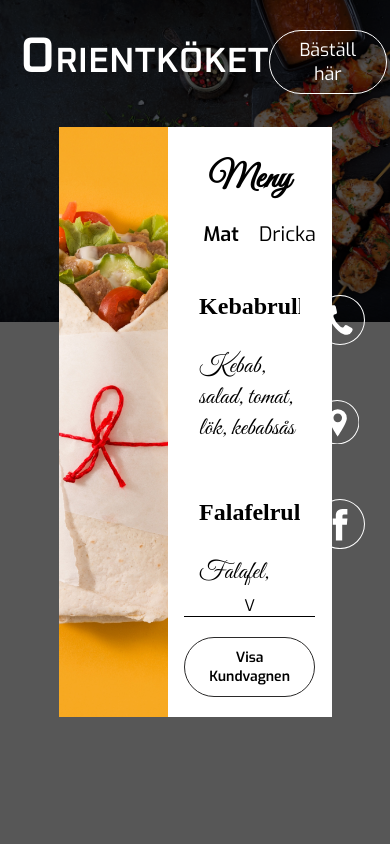
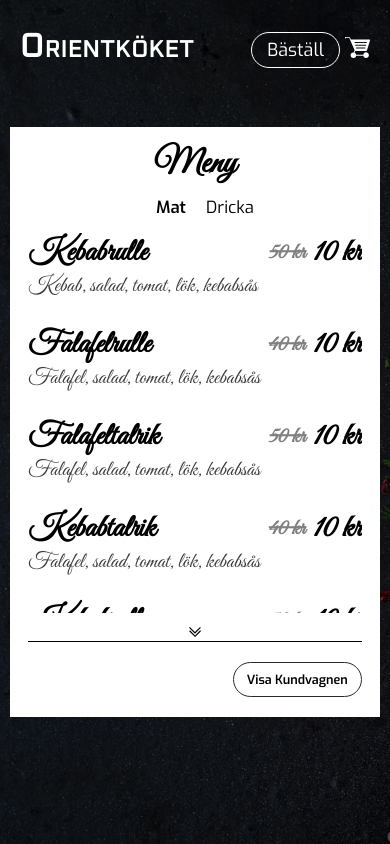
Before and after one commit to TaQuangVo/orientk, a React (Create React App) app: page /meny/orient in a window 390 px wide. Built offline with nearby package versions, Linux system fonts and the light colour scheme.

Commit message:
mobileUi done

```diff
--- a/src/Pages/Home.js
+++ b/src/Pages/Home.js
@@ -50,6 +50,8 @@ export default function Home() {
 
     useEffect(() => {
         window.onmousemove = (e) =>{
+            if(window.innerWidth > 600)
+           {
             const X = e.clientX;
             const Y = e.clientY;
             const Xoffset = X - window.innerWidth / 2;
@@ -58,9 +60,25 @@ export default function Home() {
             const YoffsetPercent = Yoffset / (window.innerHeight/2);
 
             background.current.style.transform = `scale(1.2) translate(${-50*XoffsetPercent}px , ${-50*YoffsetPercent}px)`;
+           }
+        }
+
+        const handleBackgroundImgSize = () => {
+            if(window.innerWidth/window.innerHeight < 1.2){
+                background.current.style.width="auto";
+                background.current.style.height="120vh";
+            }else if(window.innerWidth/window.innerHeight > 1.2){
+                background.current.style.width="120vw";
+                background.current.style.height="auto";
+            }
+        }
+        handleBackgroundImgSize();
+        window.addEventListener("resize", handleBackgroundImgSize)
+        return() => {
+            window.removeEventListener("resize", handleBackgroundImgSize);
+        }
 
 
-        }
     }, [])
 
 
--- a/src/Pages/Meny.js
+++ b/src/Pages/Meny.js
@@ -46,6 +46,8 @@ export default function Meny() {
 
     useEffect(() => {
         window.onmousemove = (e) =>{
+            if(window.innerWidth > 600)
+            {
                 const X = e.clientX;
                 const Y = e.clientY;
                 const Xoffset = X - window.innerWidth / 2;
@@ -54,8 +56,22 @@ export default function Meny() {
                 const YoffsetPercent = Yoffset / (window.innerHeight/2);
 
                 background.current.style.transform = `scale(1.2) translate(${-50*XoffsetPercent}px , ${-50*YoffsetPercent}px)`;
+            }
+        }
 
-
+        const handleBackgroundImgSize = () => {
+            if(window.innerWidth/window.innerHeight < 1.2){
+                background.current.style.width="auto";
+                background.current.style.height="120vh";
+            }else if(window.innerWidth/window.innerHeight > 1.2){
+                background.current.style.width="120vw";
+                background.current.style.height="auto";
+            }
+        }
+        handleBackgroundImgSize();
+        window.addEventListener("resize", handleBackgroundImgSize)
+        return() => {
+            window.removeEventListener("resize", handleBackgroundImgSize);
         }
     }, [])
 
@@ -104,7 +120,12 @@ export default function Meny() {
                                 </div>
                             </div>
                             <div className="meny__divider">
-                                <div className="divider__downarrow">V</div>
+                                <div className="divider__downarrow">
+                                    <svg xmlns="http://www.w3.org/2000/svg" viewBox="0 0 119.46 100.14">
+                                        <polygon points="111.23 32.9 60.44 83.69 9.66 32.9 1.43 41.13 60.44 100.14 119.46 41.13 111.23 32.9"/>
+                                        <polygon points="109.8 0 59.01 50.79 8.23 0 0 8.23 59.01 67.24 118.03 8.23 109.8 0"/>
+                                    </svg>
+                                </div>
                                 <div className="divider__line"></div>
                             </div>
                             <div  className="meny__kundvagn">
--- a/src/components/MenyItem.js
+++ b/src/components/MenyItem.js
@@ -110,13 +110,20 @@ export default function MenyItem({item, isfood}) {
                             <div className="menyitem__setantal">
                                 <p>Antal: </p>
                                 <div className="antal__form">
-                                    <div onClick={()=>{changeAntal("-")}}><a>-</a></div>
+                                    <div onClick={()=>{changeAntal("-")}}><p><a>-</a></p></div>
                                     <div>{antal}</div>
-                                    <div onClick={()=>{changeAntal("+")}} className="plus" ><a>+</a></div>
+                                    <div onClick={()=>{changeAntal("+")}} className="plus" ><p><a>+</a></p></div>
                                 </div>
                             </div>
                             <div className="total">
-                                <p>{item.price * antal + " kr"}</p>
+                                {
+                                    item.rabatt ? (
+                                        <p>{item.price * antal + " kr"}</p>
+
+                                    ) : (
+                                        <p>{item.rabattPrice * antal + " kr"}</p>
+                                    )
+                                }
                             </div>
                         </div>
 
@@ -124,18 +131,18 @@ export default function MenyItem({item, isfood}) {
                                 <div className="menyitem__tilläg">
                                 {isfood && (
                                     <div className="onskemal">
-                                        <p>Har du ett önske mål, </p>
-                                        <a onClick={()=>{handleOpen(form, formWraper)}}>Säg oss!</a>
+                                        <p></p>
+                                        <p onClick={()=>{handleOpen(form, formWraper)}}><a>Önskemål?</a></p>
                                     </div>
                                 )}
                                     <div onClick={add} className="menyitem__Addtocard">
-                                        <a>Lägg till i kundvagnen</a>
+                                        <p><a>Lägg till</a></p>
                                     </div>
                                 </div>
                                 {isfood && (
                                     <div className="wraper__area" ref={formWraper}>
                                         <div ref={form} className="menyitem__form">
-                                            <textarea onChange={updateSpecial} />
+                                            <textarea className="textarea" onChange={updateSpecial} />
                                         </div>
                                     </div>
                                 )}
--- a/src/components/Navbar.js
+++ b/src/components/Navbar.js
@@ -54,7 +54,7 @@ export default function Navbar() {
                 </Link>
                 <div className="navbar__leftIcons">
                     <button onClick={()=>{handleOverlayOpen(popup)}} className="navbar__oder">
-                        Bäställ här
+                        Bäställ
                     </button>
                     <div onClick={handleOpenCart} className="navbar__cart">
                         <svg onClick={handleOpenCart} xmlns="http://www.w3.org/2000/svg" viewBox="0 0 84.85 71.42" style={{fill:"white"}}>
--- a/src/index.css
+++ b/src/index.css
@@ -6,6 +6,12 @@
 :root {
   --font-one: "Great Vibes", cursive;
   --font-two: "Exo", sans-serif;
+  --font-size-homeSek: 110px;
+  --font-size-L:35px;
+  --font-size-M:24px;
+  --font-size-S:18px;
+  --logo-size: 50px;
+  --nav-height: 100px;
 }
 /* Hide scrollbar for Chrome, Safari and Opera */
 *::-webkit-scrollbar {
--- a/src/style/cart.css
+++ b/src/style/cart.css
@@ -2,6 +2,7 @@
     position:fixed;
     height: 100vh;
     width: 600px;
+    max-width: 100vw;
     z-index: 199;
     background-color: white;
     display:flex;
@@ -37,7 +38,7 @@ width: 100%;
 }
 .header__body p {
     font-family: var(--font-two);
-    font-size: 20px;
+    font-size: var(--font-size-M);
 }
 .cart__closeBtn{
     cursor: pointer;
@@ -60,7 +61,7 @@ width: 100%;
 }
 .cart__footer p{
     font-family: var(--font-two);
-    font-size: 16px;
+    font-size: var(--font-size-S);
 }
 .cart__footer > p {
     text-decoration: underline;
@@ -73,7 +74,7 @@ width: 100%;
     border: 1px solid black;
     border-radius: 100px;
     font-family: var(--font-two);
-    font-size: 16px;
+    font-size: var(--font-size-S);
 }
 
 .cart__overlay--close{
@@ -84,3 +85,14 @@ width: 100%;
     transform:translateX(100%);
 
 }
+
+
+/*media query*/
+@media (max-width:500px) {
+    .cart__footer p{
+        font-size: calc(var(--font-size-S) * 0.8);
+    }
+    .cart__content{
+        width: 85%;
+    }
+}
--- a/src/style/cartIcon.css
+++ b/src/style/cartIcon.css
@@ -8,14 +8,15 @@
 }
 .cart__title h3{
     font-family: var(--font-one);
-    font-size: 40px;
+    font-size: var(--font-size-L)
 }
 .cartItem__ingrediens{
     margin-left: 20px;
 }
 .cartItem__ingrediens p{
     font-family: var(--font-two);
-    font-size: 12x;
+    font-size: var(--font-size-S);
+    color: rgb(70, 70, 70);
 }
 .cartItem__antal{
     display: flex;
@@ -27,7 +28,8 @@
 }
 .cartItem__antal p{
     font-family: var(--font-two);
-    font-size: 16px;
+    font-size: var(--font-size-S);
+    color: rgb(70, 70, 70);
     -webkit-touch-callout: none; /* iOS Safari */
     -webkit-user-select: none; /* Safari */
     -khtml-user-select: none; /* Konqueror HTML */
@@ -53,5 +55,13 @@
 }
 .cartItem__specialneed p {
     font-family: var(--font-two);
-    font-size: 16px;
+    font-size: var(--font-size-S);
+    color: rgb(70, 70, 70);
 }
+
+/*media query*/
+@media (max-width:500px) {
+    .cartItem p{
+        font-size: calc(var(--font-size-S) * 0.8);
+    }
+}
--- a/src/style/home.css
+++ b/src/style/home.css
@@ -18,7 +18,6 @@
 }
 .home__background img {
   object-fit: cover;
-  width: 120vw;
   transform: scale(1.2);
 }
 .home__backgroundOverlay {
@@ -51,7 +50,7 @@
 }
 .section1__content p {
   font-family: var(--font-one);
-  font-size: 110px;
+  font-size: var(--font-size-homeSek);
   color: white;
   text-align: center;
 }
@@ -68,6 +67,7 @@
   position: absolute;
   bottom: 20px;
   left: 50%;
+  transform: translateX(-50%);
   display: flex;
   flex-direction: column;
   justify-content: center;
@@ -108,13 +108,14 @@
 }
 .section2__header p {
   font-family: var(--font-one);
-  font-size: 110px;
+  font-size: var(--font-size-homeSek);
   color: white;
   text-align: center;
   max-width: 85vw;
 }
 .home__section2 button {
   background-color: transparent;
+  font-family: var(--font-two);
   color: white;
   font-size: 18px;
   padding: 15px 0;
@@ -166,3 +167,57 @@
 .footer__copyright p {
   transform: translateX(-10%);
 }
+
+
+/*media query*/
+@media (max-width:1100px){
+:root{
+  --font-size-homeSek:80px;
+}
+}
+@media (max-width:700px){
+  :root{
+    --font-size-homeSek:60px;
+  }
+  .home__section2 button {
+    font-size: 16px;
+    padding: 10px 0;
+    width: 190px;
+  }
+}
+@media (max-width:500px){
+  :root{
+    --font-size-homeSek:50px;
+  }
+  .section2__btns{
+    flex-direction: column;
+    align-items: center;
+    justify-content: space-between;
+    margin-top: 30px;
+  }
+  .btn__willys{
+    margin: 30px 0;
+  }
+  .home__section2 button {
+    font-size: 15px;
+    padding: 10px 0 10px 0;
+    width: 180px;
+  }
+  .footer__info {
+    flex-direction: column;
+  }
+  .footer__info > div{
+    margin-top: 20px;
+  }
+  .footer__copyright p{
+    transform: translateX(0);
+  }
+  }
+  @media (max-width:500px){
+    .footer svg{
+      width: 35px;
+    }
+    .footer p{
+      font-size: 13px;
+    }
+  }
--- a/src/style/meny.css
+++ b/src/style/meny.css
@@ -27,7 +27,8 @@
 }
 .meny__body {
   position: relative;
-  width: 70vw;
+  width: 950px;
+  max-width: 80vw;
   height: 70vh;
   background-color: white;
   display: flex;
@@ -47,7 +48,7 @@
 
 /*meny contents*/
 .meny__meny {
-  width: 60%;
+  flex-grow: 1;
   display: flex;
   justify-content: center;
 }
@@ -84,7 +85,7 @@
 }
 .meny__meny h3 {
   font-family: var(--font-one);
-  font-size: 35px;
+  font-size: var(--font-size-L);
   text-align: center;
   margin-top: 30px;
 }
@@ -95,7 +96,7 @@
 .nav__mat h6,
 .nav__dricka h6 {
   font-family: var(--font-two);
-  font-size: 20px;
+  font-size: calc(var(--font-size-M) * 0.9);
   font-weight: 300;
   margin: 20px 0 0 20px;
   cursor: pointer;
@@ -109,8 +110,8 @@
   align-items: center;
   margin: 10px 0;
 }
-.divider__downarrow {
-  font-family: var(--font-two);
+.divider__downarrow svg{
+  width: 12px;
 }
 .divider__line {
   height: 1px;
@@ -129,7 +130,61 @@
   border-radius: 99px;
   font-family: var(--font-two);
   font-weight: 600;
-  font-size: 14px;
+  font-size: calc(var(--font-size-S)*0.8);
   margin: 10px 0 20px 0;
   outline: none;
 }
+
+/*media query*/
+
+@media (max-width: 950px) {
+  .meny__img{
+    display:none
+  }
+}
+@media (max-width: 800px) {
+  .meny__wraper {
+    width: 90%;
+
+  }
+}
+
+@media (max-width: 550px) {
+  .meny__body {
+    max-width: 95vw;
+  }
+  .meny__list{
+    margin: 15px 0px;
+  }
+
+}
+@media (max-width: 450px) {
+  .menyitem__form .textarea{
+    width: 90%;
+  }
+  .meny__kundvagn button {
+    padding: 8px 13px;
+    font-size: calc(var(--font-size-S)*0.7);
+    margin: 0px 0 12  px 0;
+  }
+  .meny__nav h6{
+    font-size: calc(var(--font-size-M) * 0.7);
+    margin-top: 10px;
+  }
+  .meny__wraper h3{
+    margin-top: 15px;
+  }
+}
+@media (max-height: 770px) {
+  .meny{
+    flex-direction: column;
+    justify-content: flex-end;
+  }
+  .meny__body{
+    height: calc(100vh - var(--nav-height) - 10px);
+    transform: translateY(-10px);
+  }
+  :root{
+    --nav-height:80px
+  }
+}
--- a/src/style/menyitem.css
+++ b/src/style/menyitem.css
@@ -13,10 +13,15 @@
   display: flex;
   justify-content: space-between;
   align-items: center;
+
+}
+.menyItem__name{
+  font-family: var(--font-one);
+  font-size: var(--font-size-L);
 }
 .menyItem__afterprice, .menyItem__price{
   font-family: var(--font-one);
-  font-size: 35px;
+  font-size: var(--font-size-L);
 }
 .menyItem__header h2:nth-child(1) {
   cursor: pointer;
@@ -28,14 +33,16 @@
 
 }
 .menyItem__beforeprice{
-  font-size: 25px;
+  font-size: var(--font-size-L);
+  transform:scale(.7);
   color: gray;
   text-decoration: line-through;
   margin-right: 15px;
 }
 .menyItem__ingrediens p {
   font-family: var(--font-one);
-  font-size: 25px;
+  font-size: var(--font-size-M);
+  color: rgb(58, 58, 58);
   font-weight: 500;
 }
 .menyItem__oder {
@@ -43,6 +50,7 @@
   margin: 0 auto 0 auto;
   padding-top: 20px;
   overflow: hidden;
+  font-size: calc(var(--font-size-S)*0.9);
 }
 .menyitem__antal {
   display: flex;
@@ -77,18 +85,19 @@
 }
 .onskemal * {
   font-family: var(--font-two);
+  text-decoration: underline;
 }
 .onskemal {
   display: flex;
 }
 .onskemal a {
-  margin-left: 7px;
   text-decoration: underline;
 }
 .menyitem__Addtocard a {
   font-weight: 600;
   text-decoration: underline;
   font-family: var(--font-two);
+  cursor: pointer;
 }
 .menyitem__form {
   padding-top: 20px;
@@ -133,3 +142,18 @@ height: 0;
 overflow: hidden;
   transition: all 0.3s;
 }
+
+@media (max-width: 700px) {
+  .menyItem__header h2{
+    font-size: calc(var(--font-size-L) * 0.9);
+  }
+  .menyItem p{
+    font-size: calc(var(--font-size-S) * .75);
+  }
+  .menyItem__ingrediens p{
+    font-size: calc(var(--font-size-M) * .9);
+  }
+  .menyItem__beforeprice {
+    margin-right: 0px;
+  }
+}
--- a/src/style/navbar.css
+++ b/src/style/navbar.css
@@ -4,8 +4,9 @@
   justify-content: space-between;
   position: fixed;
   width: 100%;
-  padding: 30px 20px;
+  padding: 0px 20px;
   z-index: 99;
+  height: var(--nav-height);
 }
 .navbar__body {
   width: 1500px;
@@ -20,13 +21,13 @@
   cursor: pointer;
 }
 .logo__o {
-  font-size: 50px;
+  font-size: var(--logo-size);
   color: white;
   font-family: "Oxanium", cursive;
   transform: translateY(-6%);
 }
 .logo__rientkoket {
-  font-size: 35px;
+  font-size: calc(var(--logo-size) * 0.7);
   display: flex;
   align-items: center;
   color: white;
@@ -46,7 +47,7 @@
   background-color: transparent;
   font-family: var(--font-two);
   font-weight: 400;
-  font-size: 18px;
+  font-size: var(--font-size-S);
   padding: 7px 25px;
   color: white;
   transition: all 300ms;
@@ -94,6 +95,7 @@
 }
 .popbody{
   width: 600px;
+  max-width: 97vw;
   height: 300px;
   background-color: rgb(255, 145, 0);
   display: flex;
@@ -112,7 +114,7 @@
 .popHeader{
   font-family: var(--font-one);
   color:white;
-  font-size: 35px;
+  font-size: var(--font-size-L);
 }
 .popbody button {
   width: 190px;
@@ -121,7 +123,7 @@
   outline: none;
   border: solid 1px rgb(255, 255, 255);
   border-radius: 1000px;
-  font-size: 15px;
+  font-size: calc(var(--font-size-S) * 0.9);
   font-family: var(--font-two);
   color: white;
   transition:all 0.3s;
@@ -133,3 +135,32 @@
 .navbar__cart:hover svg{
   transform: scale(1.2);
 }
+
+
+
+/*media query*/
+
+@media (max-width:600px) {
+  :root{
+    --logo-size: 35px;
+  }
+  .navbar__oder {
+    margin-right: 20px;
+    font-size: var(--font-size-S);
+    padding: 5px 15px;
+  }
+  .navbar__cart {
+    width: 25px;
+  }
+  .popbody button {
+    width: 160px;
+    height: 40px;
+    font-size: calc(var(--font-size-S) * 0.7);
+
+  }
+}
+@media (max-width: 430px) {
+  .navbar__oder{
+    margin-right: 5px;
+  }
+}
--- a/src/style/sideIcons.css
+++ b/src/style/sideIcons.css
@@ -43,7 +43,17 @@
   font-family: var(--font-two);
   margin: 7px 0;
   color: white;
+  font-size:var(--font-size-S *0.9);
 }
 .sideIcon:hover svg{
   transform: scale(1.2);
 }
+
+
+/*media query*/
+
+@media (max-width:700px) {
+  .sideIconWrap{
+    display: none;
+  }
+}
```
Lines whose indentation alone changed are shown as unchanged.
